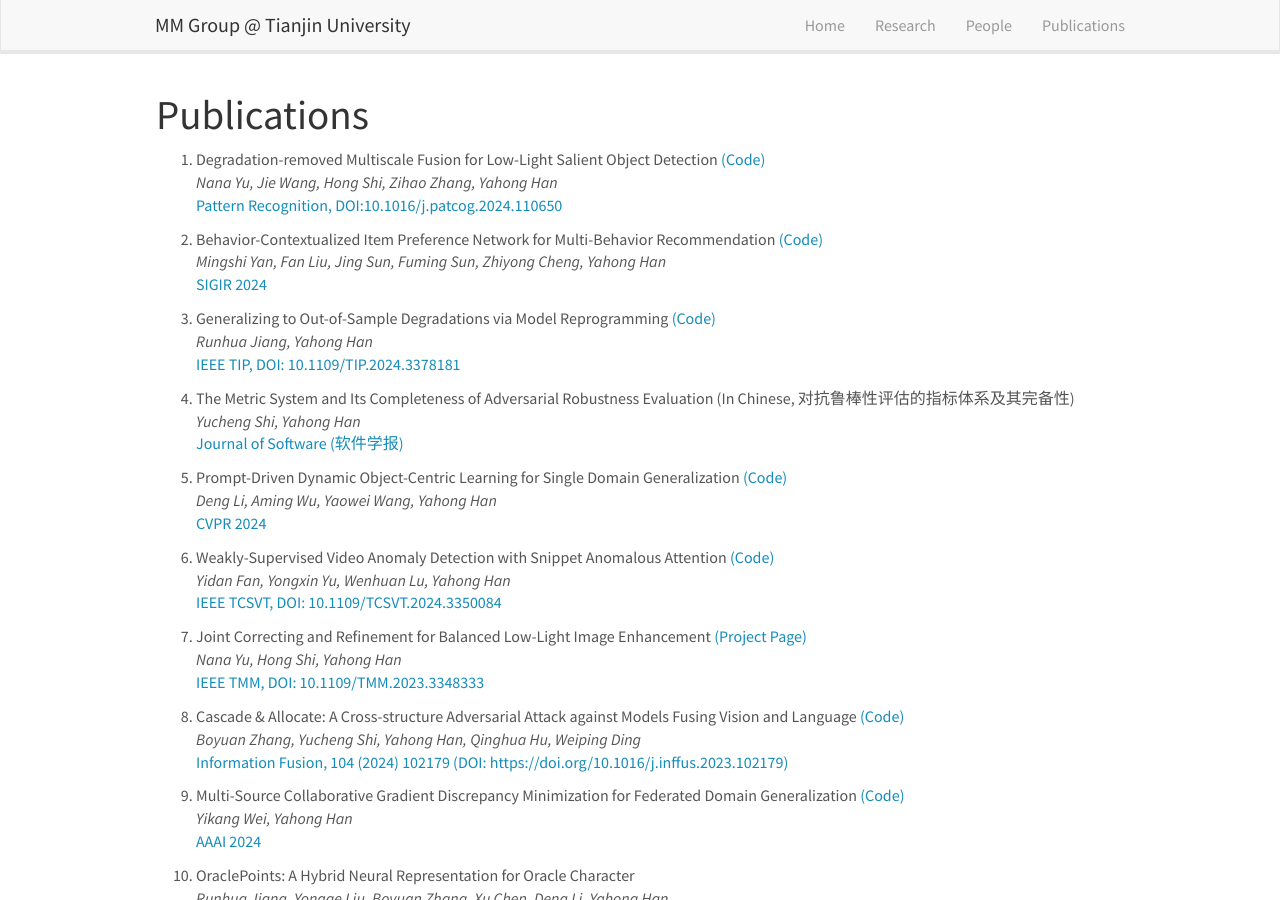
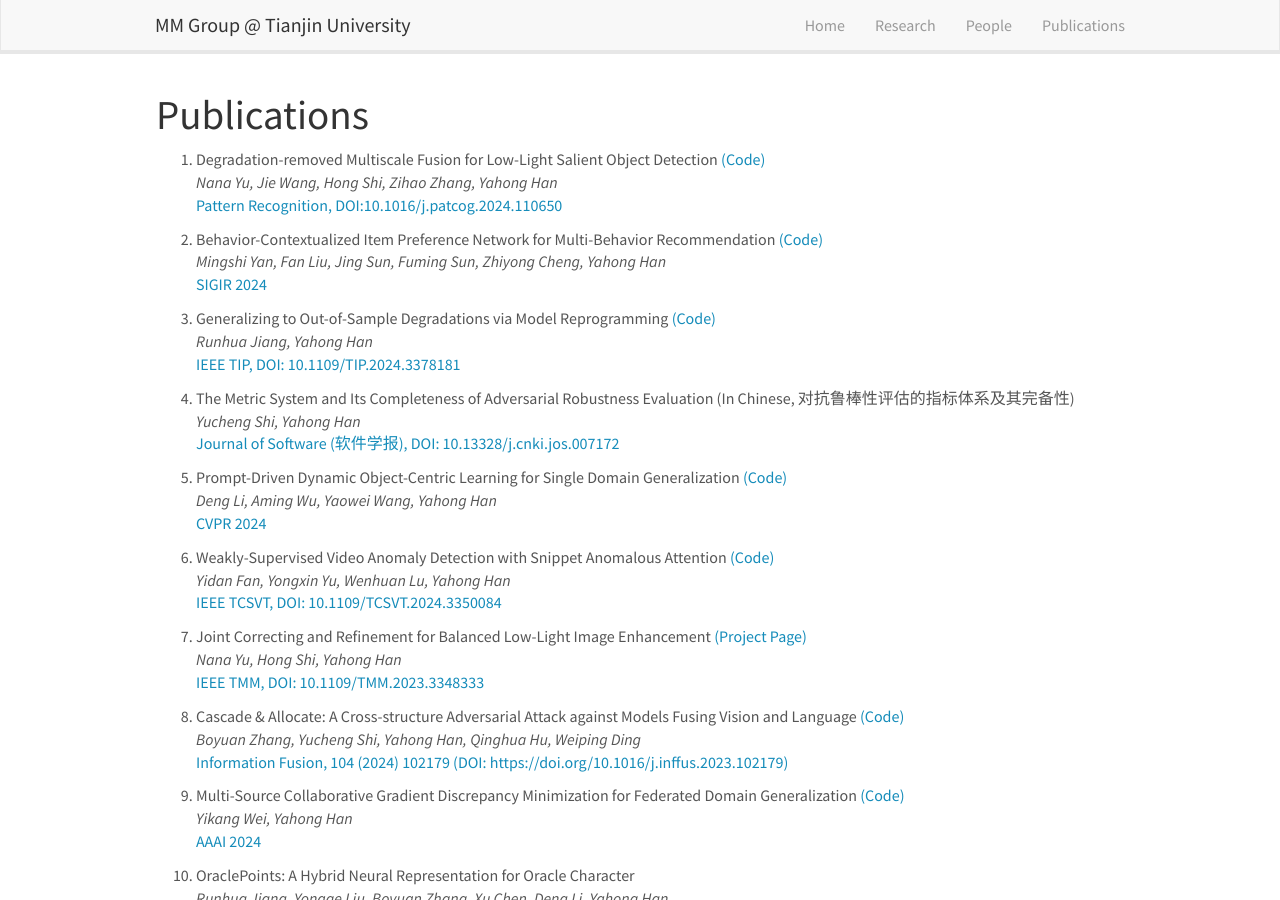
Before and after one commit to tjumm/tjumm.github.io, a Jekyll site: the page built from _pages/publications.md, in a window 1280 px wide and 900 px high. Built offline with Jekyll 4.4.1, drawn with Linux system fonts in a browser that asks for light colours; comment, search, counter and statistics services are not loaded.

Commit message:
add DOI of Journal of Software

```diff
--- a/_data/publist.yml
+++ b/_data/publist.yml
@@ -31,7 +31,7 @@
   authors: Yucheng Shi, Yahong Han
   link:
     url:
-    display: "Journal of Software (软件学报)"
+    display: "Journal of Software (软件学报), DOI: 10.13328/j.cnki.jos.007172"
   highlight: 0
 
 - title: "1. Prompt-Driven Dynamic Object-Centric Learning for Single Domain Generalization <a href='https://github.com/Daniel00008/PDOC'>(Code)</a>"
```
